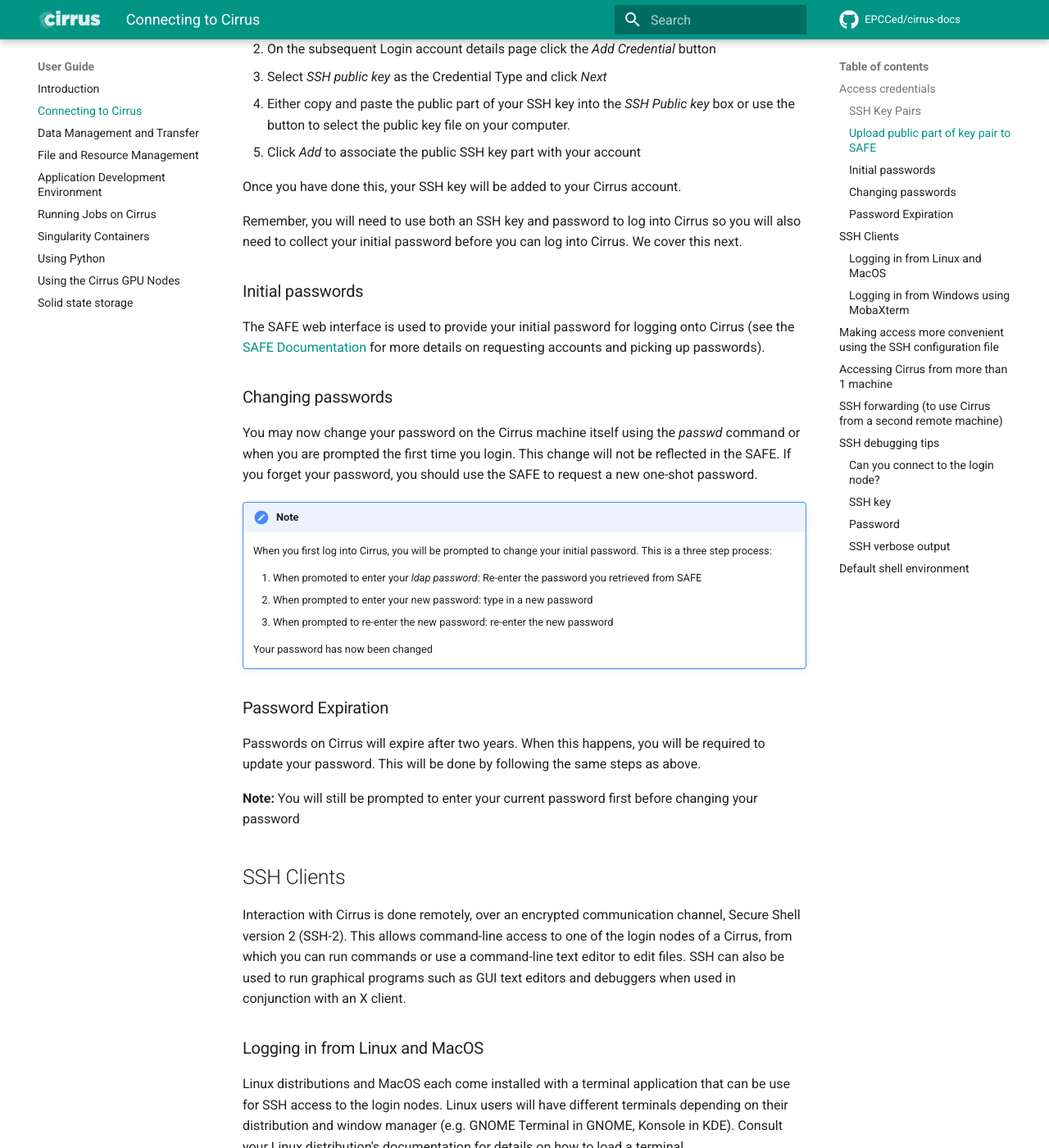
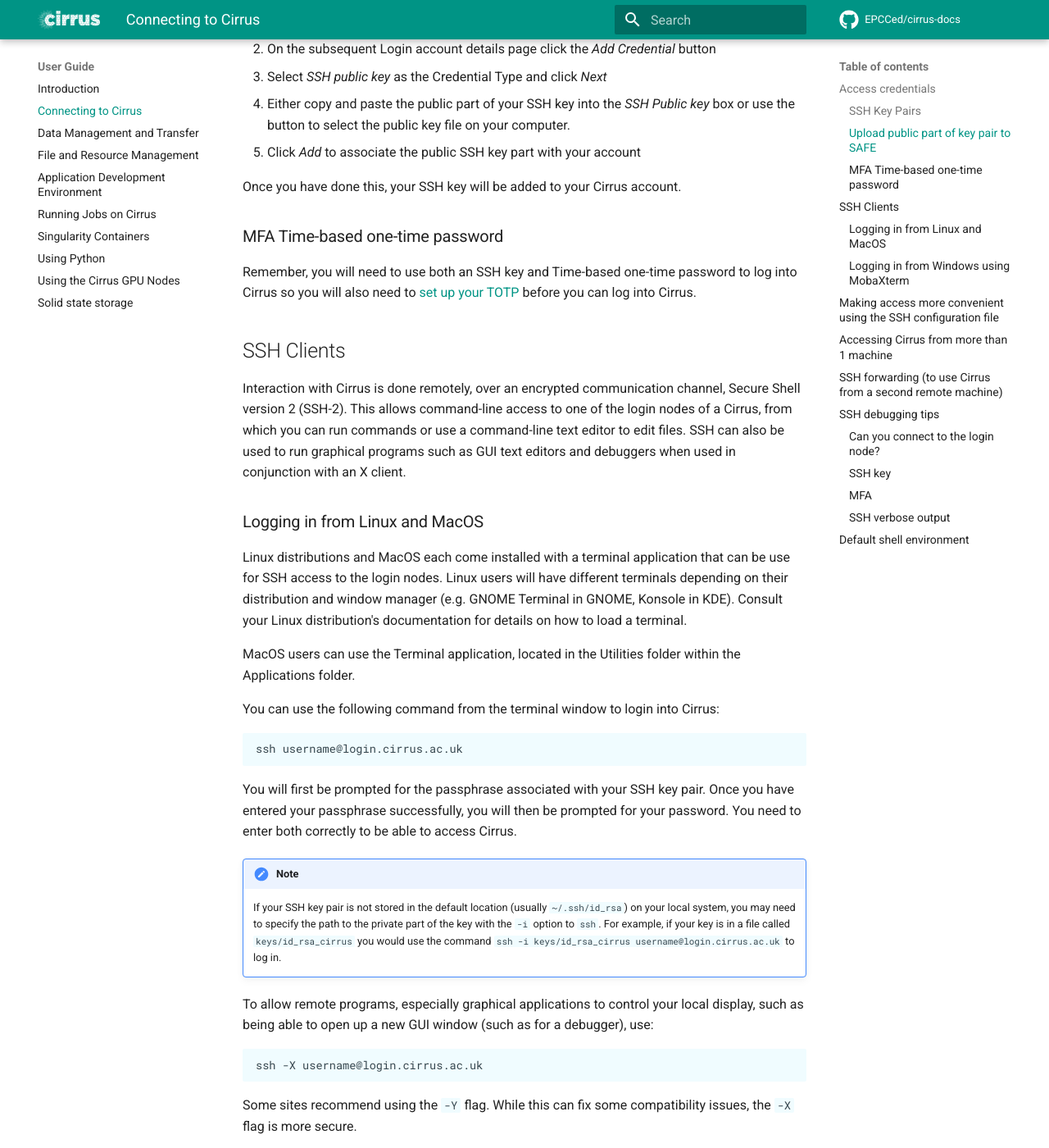
Before and after one commit to EPCCed/cirrus-docs, an MkDocs documentation site: the page built from docs/user-guide/connecting.md, in a window 1280 px wide and 1400 px high, scrolled down 1483 px. Shown: the whole window at 82% size. Built offline with MkDocs 1.6.1 and Material for MkDocs 9.7.7, drawn with Linux system fonts in a browser that asks for light colours; comment, search, counter and statistics services are not loaded; some of the changed text lies outside the part shown.

Commit message:
Update for TOTP MFA replacing password

```diff
--- a/docs/user-guide/connecting.md
+++ b/docs/user-guide/connecting.md
@@ -15,10 +15,11 @@
 
 ## Access credentials
 
-To access Cirrus, you need to use two credentials: your password **and**
-an SSH key pair protected by a passphrase. You can find more detailed
-instructions on how to set up your credentials to access Cirrus from
-Windows, macOS and Linux below.
+To access Cirrus, you need to use two credentials: your   SSH
+key pair protected by a passphrase **and** a Time-based one-time password. You
+can find more detailed instructions on
+how to set up your credentials to access Cirrus from Windows, macOS and Linux
+below.
 
 ### SSH Key Pairs
 
@@ -71,47 +72,14 @@
 Once you have done this, your SSH key will be added to your Cirrus
 account.
 
-Remember, you will need to use both an SSH key and password to log into
-Cirrus so you will also need to collect your initial password before you
-can log into Cirrus. We cover this next.
+### MFA Time-based one-time password
 
-### Initial passwords
-
-The SAFE web interface is used to provide your initial password for
-logging onto Cirrus (see the [SAFE
-Documentation](https://epcced.github.io/safe-docs/) for more details on
-requesting accounts and picking up passwords).
-
-### Changing passwords
-
-You may now change your password on the Cirrus machine itself using the
-*passwd* command or when you are prompted the first time you login. This
-change will not be reflected in the SAFE. If you forget your password,
-you should use the SAFE to request a new one-shot password.
+Remember, you will need to use both an SSH key and Time-based one-time password to log into Cirrus so you will
+also need to [set up your TOTP](https://epcced.github.io/safe-docs/safe-for-users/#how-to-turn-on-mfa-on-your-machine-account) before you can log into Cirrus.
 
 
 
-!!! Note
 
-    When you first log into Cirrus, you will be prompted to change your initial password. This is a three step process:
-
-    1.  When promoted to enter your *ldap password*: Re-enter the password     you retrieved from SAFE
-    2.  When prompted to enter your new password: type in a new password
-    3.  When prompted to re-enter the new password: re-enter the new
-    password
-
-    Your password has now been changed
-
-
-
-### Password Expiration
-
-Passwords on Cirrus will expire after two years. When this happens, you
-will be required to update your password. This will be done by following
-the same steps as above.
-
-**Note:** You will still be prompted to enter your current password
-first before changing your password
 
 ## SSH Clients
 
@@ -424,19 +392,10 @@
     For example the pattern `-rw-r--r--` indicates that the owning user can read and write the file, members of the owning group can read it, and anyone else can also read it. The `chmod` codes are constructed by treating the user, group, and owner permission strings as binary numbers, then converting them to decimal. For example the permission string `-rwx------` becomes `111 000 000` -\> `700`.
 
 
+### MFA
 
-### Password
+If your TOTP passcode is being consistently rejected, you can [remove MFA from your account](https://epcced.github.io/safe-docs/safe-for-users/#mfa_off) and then [re-enable it](https://epcced.github.io/safe-docs/safe-for-users/#mfa).
 
-If you are having trouble entering your password consider using a
-password manager, from which you can copy and paste it. This will also
-help you generate a secure password. If you need to reset your password,
-instructions for doing so can be found
-[here](https://epcced.github.io/safe-docs/safe-for-users/#reset_machine).
-
-Windows users please note that `Ctrl+V` does not work to paste in to
-PuTTY, MobaXterm, or PowerShell. Instead use `Shift+Ins` to paste.
-Alternatively, right-click and select 'Paste' in PuTTY and MobaXterm, or
-simply right-click to paste in PowerShell.
 
 ### SSH verbose output
 
```
Also changed, not shown: docs/user-guide/connecting-totp.md (deleted, +0 -460 lines).
